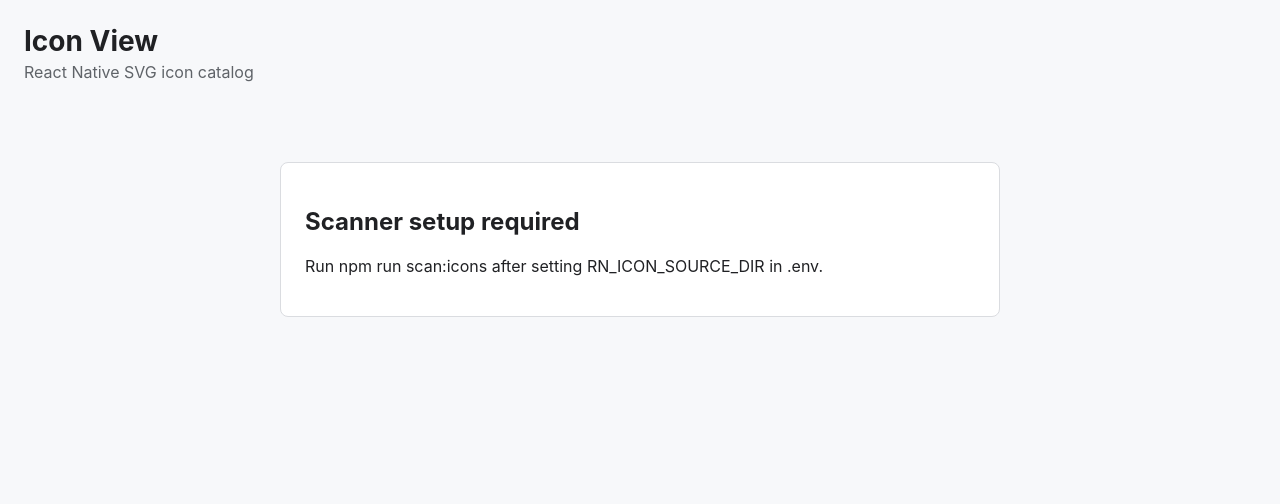
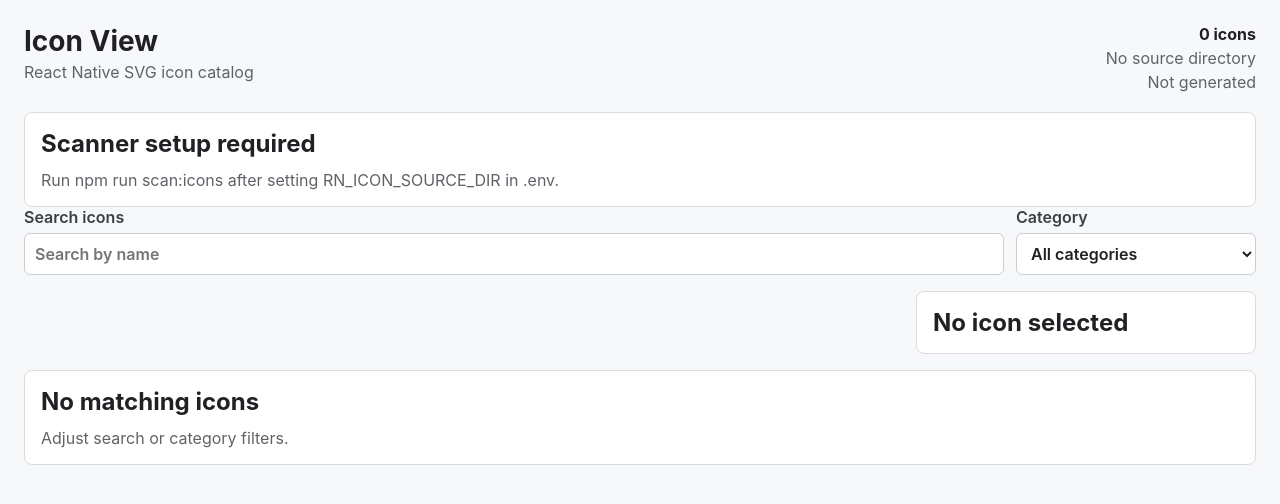
Before and after one commit to ThinhNguyen2002/svg-workspace, a React (Vite) app: page / in a window 1280 px wide. Shown: the top 504 px of the page. Built offline with nearby package versions, Linux system fonts and the light colour scheme.

Commit message:
feat: build icon catalog viewer UI

```diff
--- a/src/App.tsx
+++ b/src/App.tsx
@@ -1,9 +1,41 @@
+import { useMemo, useState } from 'react';
 import catalog from './generated/icons.json';
-import type { IconCatalog } from './types';
+import type { IconCatalog, IconRecord } from './types';
 
 const iconCatalog = catalog as IconCatalog;
 
 export default function App() {
+  return <IconViewer catalog={iconCatalog} />;
+}
+
+export function IconViewer({ catalog }: { catalog: IconCatalog }) {
+  const [query, setQuery] = useState('');
+  const [category, setCategory] = useState('all');
+  const [selectedName, setSelectedName] = useState<string | null>(catalog.icons[0]?.name ?? null);
+  const [copied, setCopied] = useState<string | null>(null);
+
+  const categories = useMemo(() => {
+    return ['all', ...Array.from(new Set(catalog.icons.map((icon) => icon.category))).sort()];
+  }, [catalog.icons]);
+
+  const visibleIcons = useMemo(() => {
+    const normalizedQuery = query.trim().toLowerCase();
+
+    return catalog.icons.filter((icon) => {
+      const matchesQuery = normalizedQuery === '' || icon.name.toLowerCase().includes(normalizedQuery);
+      const matchesCategory = category === 'all' || icon.category === category;
+      return matchesQuery && matchesCategory;
+    });
+  }, [catalog.icons, category, query]);
+
+  const selectedIcon =
+    visibleIcons.find((icon) => icon.name === selectedName) ?? visibleIcons[0] ?? catalog.icons[0] ?? null;
+
+  async function copy(value: string, label: string) {
+    await navigator.clipboard.writeText(value);
+    setCopied(label);
+  }
+
   return (
     <main className="app-shell">
       <header className="app-header">
@@ -11,14 +43,168 @@ export default function App() {
           <h1>Icon View</h1>
           <p>React Native SVG icon catalog</p>
         </div>
+        <div className="scan-meta" aria-label="Catalog metadata">
+          <strong>{formatIconCount(visibleIcons.length)}</strong>
+          <span>{catalog.sourceDir ?? 'No source directory'}</span>
+          <span>{formatGeneratedAt(catalog.generatedAt)}</span>
+        </div>
       </header>
 
-      {iconCatalog.setupError ? (
+      {catalog.setupError ? <SetupError message={catalog.setupError} /> : null}
+
+      <section className="tool-row" aria-label="Icon filters">
+        <label>
+          <span>Search icons</span>
+          <input
+            value={query}
+            onChange={(event) => setQuery(event.target.value)}
+            placeholder="Search by name"
+            type="search"
+          />
+        </label>
+        <label>
+          <span>Category</span>
+          <select value={category} onChange={(event) => setCategory(event.target.value)}>
+            {categories.map((item) => (
+              <option key={item} value={item}>
+                {item === 'all' ? 'All categories' : item}
+              </option>
+            ))}
+          </select>
+        </label>
+      </section>
+
+      <section className="viewer-layout">
+        <IconGrid icons={visibleIcons} selectedName={selectedIcon?.name ?? null} onSelect={setSelectedName} />
+        <DetailPanel icon={selectedIcon} copied={copied} onCopy={copy} />
+      </section>
+
+      {visibleIcons.length === 0 ? (
         <section className="empty-state">
-          <h2>Scanner setup required</h2>
-          <p>{iconCatalog.setupError}</p>
+          <h2>No matching icons</h2>
+          <p>Adjust search or category filters.</p>
         </section>
       ) : null}
+
+      <UnsupportedFiles errors={catalog.errors} />
     </main>
   );
 }
+
+function formatIconCount(count: number) {
+  return `${count} ${count === 1 ? 'icon' : 'icons'}`;
+}
+
+function formatGeneratedAt(value: string | null) {
+  if (!value) {
+    return 'Not generated';
+  }
+
+  const date = new Date(value);
+
+  if (Number.isNaN(date.getTime())) {
+    return value;
+  }
+
+  return new Intl.DateTimeFormat('en-US', {
+    month: 'numeric',
+    day: 'numeric',
+    year: 'numeric',
+    hour: 'numeric',
+    minute: '2-digit'
+  }).format(date);
+}
+
+function SetupError({ message }: { message: string }) {
+  return (
+    <section className="empty-state">
+      <h2>Scanner setup required</h2>
+      <p>{message}</p>
+    </section>
+  );
+}
+
+function IconGrid({
+  icons,
+  selectedName,
+  onSelect
+}: {
+  icons: IconRecord[];
+  selectedName: string | null;
+  onSelect: (name: string) => void;
+}) {
+  return (
+    <section className="icon-grid" aria-label="Icon grid">
+      {icons.map((icon) => (
+        <button
+          className={icon.name === selectedName ? 'icon-card selected' : 'icon-card'}
+          key={icon.filePath}
+          type="button"
+          onClick={() => onSelect(icon.name)}
+        >
+          <span className="icon-preview" aria-hidden="true" dangerouslySetInnerHTML={{ __html: icon.svg }} />
+          <span className="icon-name">{icon.name}</span>
+          <span className="icon-category">{icon.category}</span>
+        </button>
+      ))}
+    </section>
+  );
+}
+
+function DetailPanel({
+  icon,
+  copied,
+  onCopy
+}: {
+  icon: IconRecord | null;
+  copied: string | null;
+  onCopy: (value: string, label: string) => Promise<void>;
+}) {
+  if (!icon) {
+    return (
+      <aside className="detail-panel" role="region" aria-label="Selected icon details">
+        <h2>No icon selected</h2>
+      </aside>
+    );
+  }
+
+  return (
+    <aside className="detail-panel" role="region" aria-label="Selected icon details">
+      <div className="detail-preview" aria-hidden="true" dangerouslySetInnerHTML={{ __html: icon.svg }} />
+      <h2>{icon.name}</h2>
+      <dl>
+        <dt>Category</dt>
+        <dd>{icon.category}</dd>
+        <dt>Path</dt>
+        <dd>{icon.filePath}</dd>
+      </dl>
+      <button type="button" onClick={() => onCopy(icon.name, 'component name')}>
+        Copy component name
+      </button>
+      <button type="button" onClick={() => onCopy(icon.importSnippet, 'import snippet')}>
+        Copy import snippet
+      </button>
+      {copied ? <p className="copy-status">Copied {copied}.</p> : null}
+    </aside>
+  );
+}
+
+function UnsupportedFiles({ errors }: { errors: IconCatalog['errors'] }) {
+  if (errors.length === 0) {
+    return null;
+  }
+
+  return (
+    <section className="unsupported-files">
+      <h2>Unsupported files</h2>
+      <ul>
+        {errors.map((error) => (
+          <li key={error.filePath}>
+            <strong>{error.filePath}</strong>
+            <span>{error.reason}</span>
+          </li>
+        ))}
+      </ul>
+    </section>
+  );
+}
--- a/src/styles.css
+++ b/src/styles.css
@@ -18,18 +18,31 @@ select {
   font: inherit;
 }
 
+button {
+  cursor: pointer;
+}
+
 .app-shell {
   min-height: 100vh;
   padding: 24px;
 }
 
+.app-header,
+.tool-row,
+.viewer-layout,
+.unsupported-files,
+.empty-state {
+  max-width: 1280px;
+  margin-left: auto;
+  margin-right: auto;
+}
+
 .app-header {
   display: flex;
-  align-items: center;
+  align-items: flex-start;
   justify-content: space-between;
   gap: 16px;
-  margin: 0 auto 20px;
-  max-width: 1280px;
+  margin-bottom: 20px;
 }
 
 .app-header h1 {
@@ -42,11 +55,233 @@ select {
   color: #5f6368;
 }
 
+.scan-meta {
+  display: grid;
+  gap: 4px;
+  max-width: 520px;
+  color: #5f6368;
+  text-align: right;
+  overflow-wrap: anywhere;
+}
+
+.scan-meta strong {
+  color: #202124;
+}
+
+.tool-row {
+  display: grid;
+  grid-template-columns: minmax(220px, 1fr) minmax(180px, 240px);
+  gap: 12px;
+  margin-bottom: 16px;
+}
+
+.tool-row label {
+  display: grid;
+  gap: 6px;
+  color: #3c4043;
+  font-weight: 600;
+}
+
+.tool-row input,
+.tool-row select {
+  width: 100%;
+  min-height: 42px;
+  border: 1px solid #c9ced6;
+  border-radius: 6px;
+  padding: 8px 10px;
+  background: #fff;
+  color: #202124;
+}
+
+.viewer-layout {
+  display: grid;
+  grid-template-columns: minmax(0, 1fr) minmax(280px, 340px);
+  gap: 16px;
+  align-items: start;
+}
+
+.icon-grid {
+  display: grid;
+  grid-template-columns: repeat(auto-fill, minmax(152px, 1fr));
+  gap: 12px;
+}
+
+.icon-card {
+  display: grid;
+  min-height: 150px;
+  gap: 8px;
+  justify-items: center;
+  align-content: center;
+  border: 1px solid #dadce0;
+  border-radius: 8px;
+  padding: 14px;
+  background: #fff;
+  color: inherit;
+  text-align: center;
+}
+
+.icon-card:hover {
+  border-color: #9aa0a6;
+}
+
+.icon-card.selected,
+.icon-card:focus-visible {
+  border-color: #1a73e8;
+  outline: 2px solid #1a73e8;
+  outline-offset: 1px;
+}
+
+.icon-preview,
+.detail-preview {
+  display: grid;
+  place-items: center;
+  color: #202124;
+}
+
+.icon-preview {
+  width: 44px;
+  height: 44px;
+}
+
+.icon-preview svg {
+  width: 32px;
+  height: 32px;
+}
+
+.icon-name {
+  max-width: 100%;
+  overflow-wrap: anywhere;
+  font-weight: 700;
+}
+
+.icon-category,
+.copy-status {
+  color: #5f6368;
+}
+
+.detail-panel,
+.unsupported-files,
 .empty-state {
-  max-width: 720px;
-  margin: 80px auto;
-  padding: 24px;
   border: 1px solid #dadce0;
   border-radius: 8px;
   background: #fff;
 }
+
+.detail-panel {
+  position: sticky;
+  top: 16px;
+  display: grid;
+  gap: 12px;
+  padding: 16px;
+}
+
+.detail-preview {
+  min-height: 180px;
+  border: 1px solid #edf0f2;
+  border-radius: 8px;
+  background: #fafafa;
+}
+
+.detail-preview svg {
+  width: 96px;
+  height: 96px;
+}
+
+.detail-panel h2 {
+  margin: 0;
+  overflow-wrap: anywhere;
+}
+
+.detail-panel dl {
+  display: grid;
+  grid-template-columns: 86px minmax(0, 1fr);
+  gap: 8px;
+  margin: 0;
+}
+
+.detail-panel dt {
+  color: #5f6368;
+}
+
+.detail-panel dd {
+  margin: 0;
+  overflow-wrap: anywhere;
+}
+
+.detail-panel button {
+  min-height: 40px;
+  border: 1px solid #c9ced6;
+  border-radius: 6px;
+  background: #fff;
+  color: #202124;
+}
+
+.detail-panel button:hover {
+  border-color: #9aa0a6;
+  background: #f8fafd;
+}
+
+.copy-status {
+  margin: 0;
+}
+
+.unsupported-files,
+.empty-state {
+  margin-top: 16px;
+  padding: 16px;
+}
+
+.unsupported-files h2,
+.empty-state h2 {
+  margin: 0 0 12px;
+}
+
+.empty-state p {
+  margin: 0;
+  color: #5f6368;
+}
+
+.unsupported-files ul {
+  display: grid;
+  gap: 10px;
+  margin: 0;
+  padding: 0;
+  list-style: none;
+}
+
+.unsupported-files li {
+  display: grid;
+  gap: 4px;
+}
+
+.unsupported-files strong,
+.unsupported-files span {
+  overflow-wrap: anywhere;
+}
+
+.unsupported-files span {
+  color: #5f6368;
+}
+
+@media (max-width: 860px) {
+  .app-shell {
+    padding: 16px;
+  }
+
+  .app-header {
+    display: grid;
+  }
+
+  .scan-meta {
+    text-align: left;
+  }
+
+  .tool-row,
+  .viewer-layout {
+    grid-template-columns: 1fr;
+  }
+
+  .detail-panel {
+    position: static;
+  }
+}
```
Also changed, not shown: 1 other file (tests, documents, lock files or other folders).
